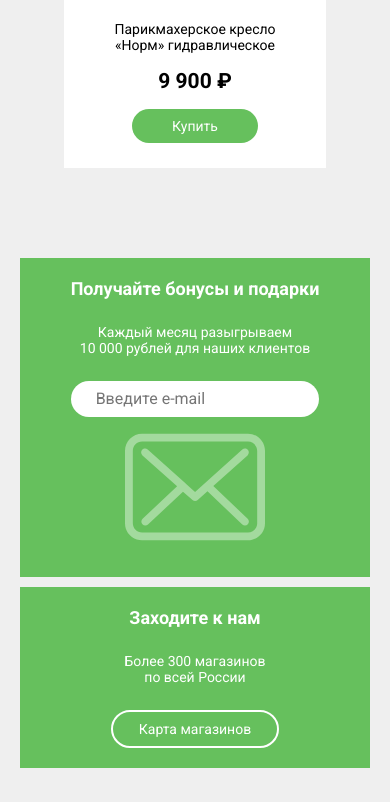
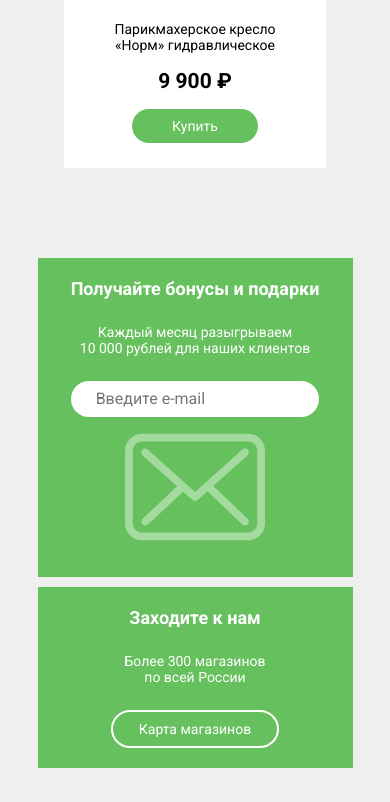
Before and after one commit to klaus-wq/Beauty, a plain HTML site: page index.html in a window 390 px wide. Shown: the part 2511-3313 px from the top of the page. Drawn offline with nearby package versions, Linux system fonts and the light colour scheme.

Commit message:
news: edit height

```diff
--- a/css/components/news.scss
+++ b/css/components/news.scss
@@ -23,8 +23,9 @@
         background: $backgroundColor;
         padding: 40px;
         // width: 50%;
+        // height: 40vh;
         width: 100%;
-        height: 40vh;
+        height: 212px;
 
         &--left {
             justify-content: start;
@@ -63,9 +64,9 @@ input {
         }
 
         &__block {
-            height: 25vh;
+            // height: 25vh;
             justify-content: center;
-            // width: 100%;
+            width: 90%;
         }
 
         &__text {
```
Also changed, not shown: css/main.css.
